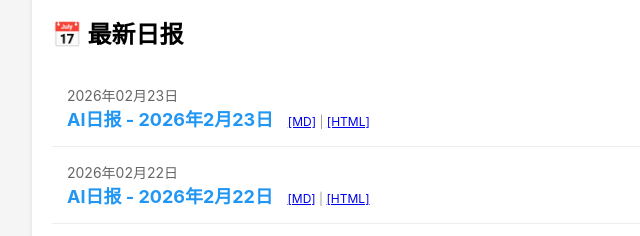
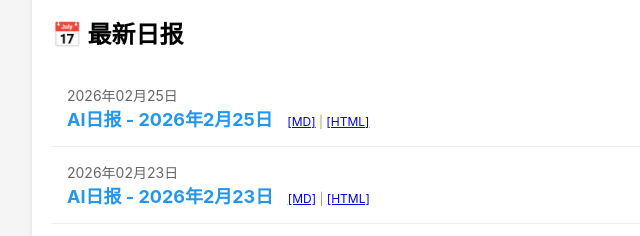
Before and after one commit to DayDreammy/ai-daily-report, a plain HTML site: page index.html in a window 1280 px wide. Shown: the part 179-415 px from the top of the page, 208-848 px from the left. Drawn offline with Linux system fonts and the light colour scheme.

Commit message:
Update index.html

```diff
--- a/index.html
+++ b/index.html
@@ -23,6 +23,11 @@
     <div class="report-list">
         <h2>📅 最新日报</h2>
 
+        <div class="report-item">
+            <div class="date">2026年02月25日</div>
+            <a class="title" href="reports/20260225.html">AI日报 - 2026年2月25日</a>
+            <span class="format"><a href="reports/20260225.md">[MD]</a> | <a href="reports/20260225.html">[HTML]</a></span>
+        </div>
         <div class="report-item">
             <div class="date">2026年02月23日</div>
             <a class="title" href="reports/20260223.html">AI日报 - 2026年2月23日</a>
```
